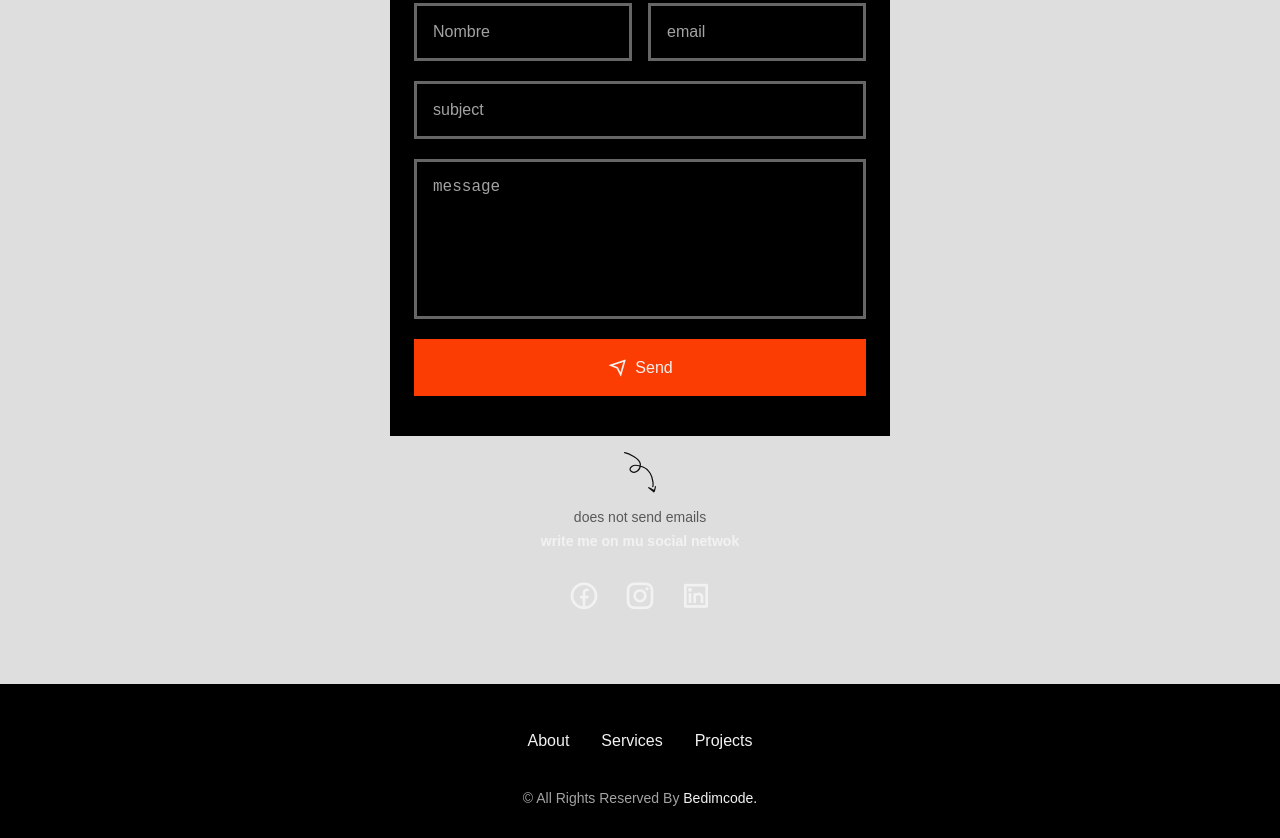
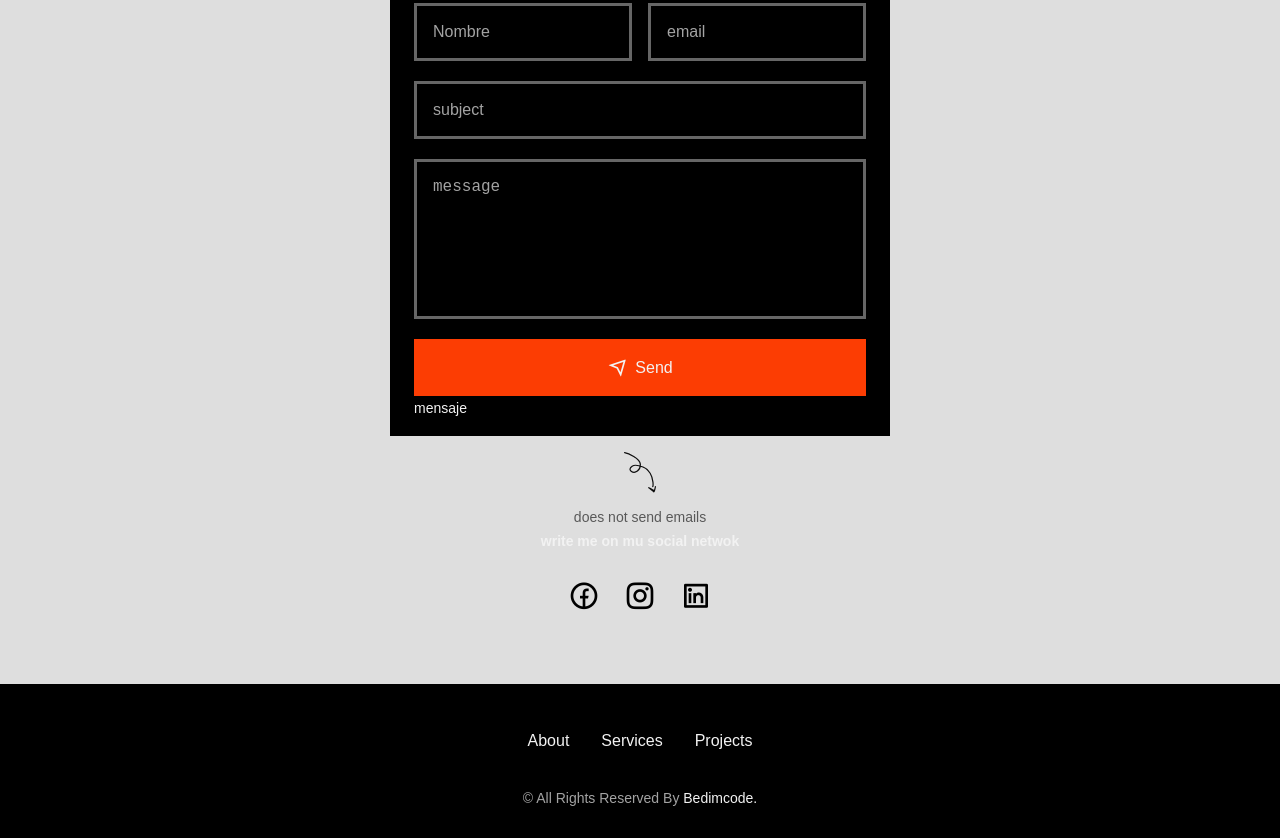
Before and after one commit to Osqui2015/PortafolioGral, a plain HTML site: page index.html in a window 1280 px wide. Shown: the part 3716-4554 px from the top of the page. Drawn offline with nearby package versions, Linux system fonts and the light colour scheme; a web font is replaced by a local one.

Commit message:
final
final

```diff
--- a/assets/css/styles.css
+++ b/assets/css/styles.css
@@ -107,7 +107,7 @@ img {
 /*========== Variables Dark theme ==========*/
 body.dark-theme{
   --first-color: hsl(14, 80%, 50%);
-  --black-color: hsl(0, 0%, 18%);
+  --black-color: hsl(0, 11%, 87%);
   --black-color-light: hsl(0, 0%, 30%);
   --title-color: hsl(0, 0%,95%);
   --text-color: hsl(0, 0%, 70%);
@@ -1034,7 +1034,7 @@ body.dark-theme{
 .contact__social-link{
   background-color: var(--black-color-Light) ;
   padding: 6px;
-  color: var(--white-color);
+  color: var(--black-color);
   font-size: 2rem;
   display: grid;
   place-items: center;
@@ -1043,13 +1043,14 @@ body.dark-theme{
 
 .contact__social-link:hover{
   background-color: var(--first-color);
+  color: var(--white-color);
 }
 
 .contact__message{
   color: var(--white-color);
   font-size: var(--small-font-size) ;
   position: absolute;
-  bottom: -3rem;
+  bottom: -1.25rem;
   left: 0;
 }
 
--- a/index.html
+++ b/index.html
@@ -327,7 +327,7 @@
                            <label for="message" class="contact__label">message</label>
                         </div>
 
-                        <p class="contact__message" id="contact-message">  </p>
+                        <p class="contact__message" id="contact-message">  mensaje</p>
 
                      <button type="submit" class="contact__button button">
                         <i class="ri-send-plane-line"> </i> Send
```
